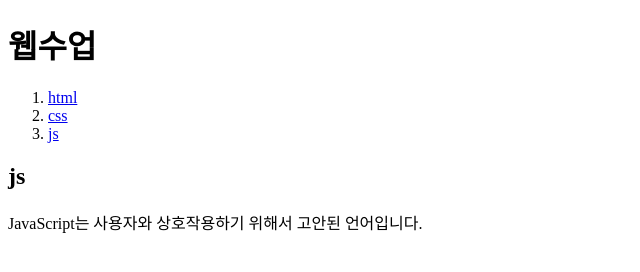
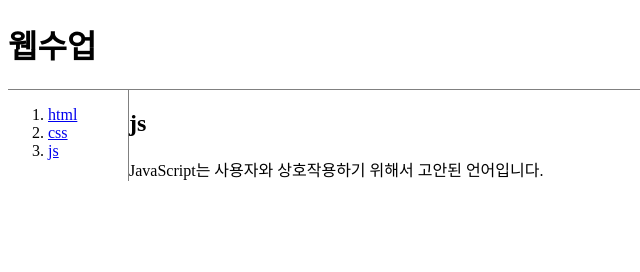
Before and after one commit to egoing2/pankyo, a plain HTML site: page 3.html in a window 1280 px wide. Shown: the whole page, without its empty margins (0-640 px from the left). Drawn offline with Linux system fonts and the light colour scheme.

Commit message:
css 수업

```diff
--- a/3.html
+++ b/3.html
@@ -3,11 +3,13 @@
 	<head>
 		<title>웹수업!</title>
 		<meta charset="utf-8">
+		<link rel="stylesheet" href="style.css">
 	</head>
 	<body>
 		<header>
 			<h1>웹수업</h1>
 		</header>
+		<main>
 		<nav>
 			<ol>
 				<li><a href="1.html">html</a></li>
@@ -19,5 +21,6 @@
 			<h2>js</h2>
 			JavaScript는 사용자와 상호작용하기 위해서 고안된 언어입니다.
 		</article>
+		</main>
 	</body>
 </html>
--- /dev/null
+++ b/style.css
@@ -0,0 +1,17 @@
+header{
+    border-bottom:1px solid gray;
+}
+nav{
+    border-right:1px solid gray;
+    width:120px;
+}
+main{display:flex;}
+nav{
+    flex-basis: 120px;
+    flex-grow:0;
+    flex-shrink:0;
+}
+article{
+    flex-grow: 1;
+    flex-shrink: 1;
+}
```
Also changed, not shown: 1.html (+4 -9 lines), 2.html (+3 -0 lines), flex.html (added, +30 -0 lines).
